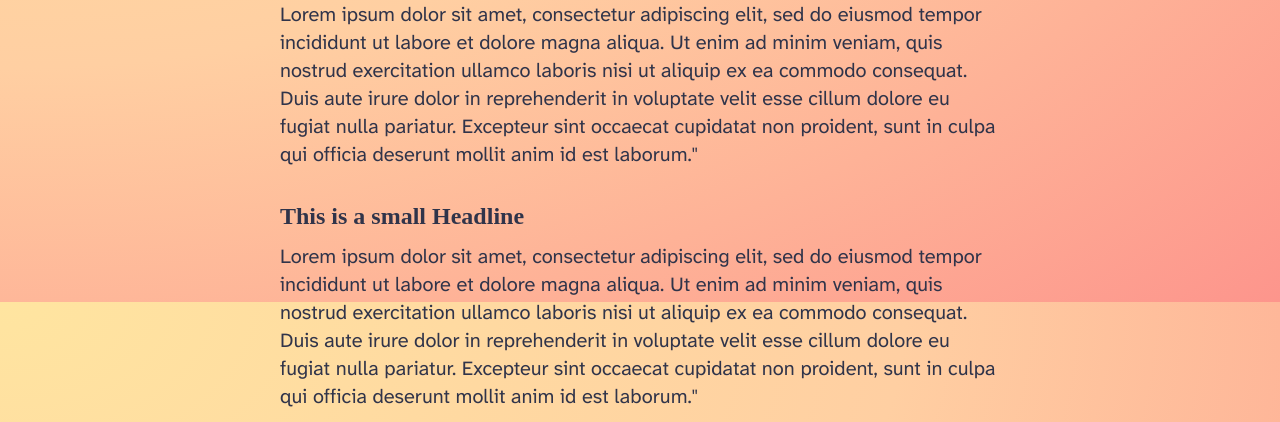
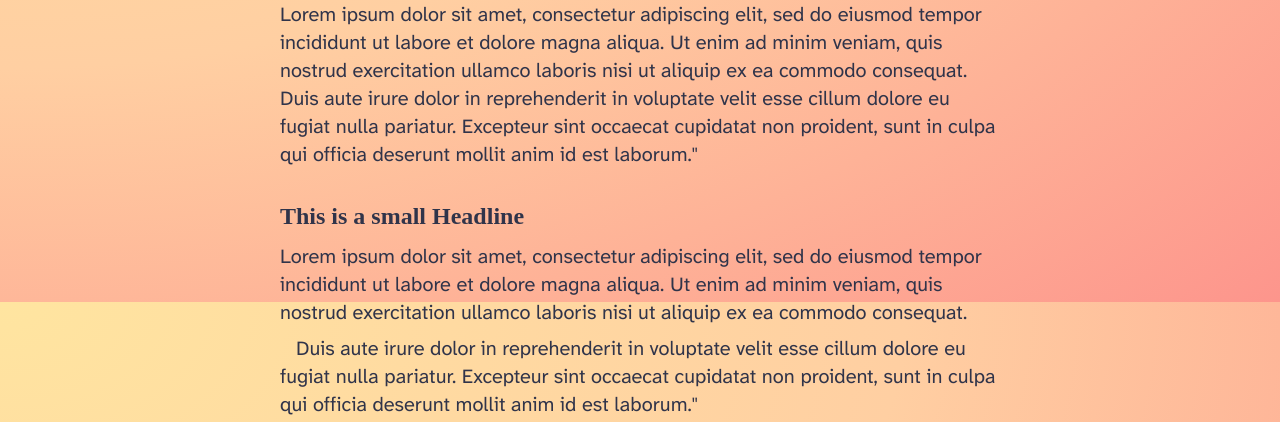
Before and after one commit to thisismayhem/thisismayhem.github.io, a plain HTML site: page index.html in a window 1280 px wide. Shown: the part 498-920 px from the top of the page. Drawn offline with Linux system fonts and the light colour scheme; a web font is replaced by a local one.

Commit message:
Aktualisieren von index.html

```diff
--- a/index.html
+++ b/index.html
@@ -27,7 +27,8 @@
     		<h2>This is a Headline</h2>
     		<p>Lorem ipsum dolor sit amet, consectetur adipiscing elit, sed do eiusmod tempor incididunt ut labore et dolore magna aliqua. Ut enim ad minim veniam, quis nostrud exercitation ullamco laboris nisi ut aliquip ex ea commodo consequat. Duis aute irure dolor in reprehenderit in voluptate velit esse cillum dolore eu fugiat nulla pariatur. Excepteur sint occaecat cupidatat non proident, sunt in culpa qui officia deserunt mollit anim id est laborum."</p>
         <h3>This is a small Headline</h3>
-        <p>Lorem ipsum dolor sit amet, consectetur adipiscing elit, sed do eiusmod tempor incididunt ut labore et dolore magna aliqua. Ut enim ad minim veniam, quis nostrud exercitation ullamco laboris nisi ut aliquip ex ea commodo consequat. Duis aute irure dolor in reprehenderit in voluptate velit esse cillum dolore eu fugiat nulla pariatur. Excepteur sint occaecat cupidatat non proident, sunt in culpa qui officia deserunt mollit anim id est laborum."</p>
+        <p>Lorem ipsum dolor sit amet, consectetur adipiscing elit, sed do eiusmod tempor incididunt ut labore et dolore magna aliqua. Ut enim ad minim veniam, quis nostrud exercitation ullamco laboris nisi ut aliquip ex ea commodo consequat.</p>
+<p>Duis aute irure dolor in reprehenderit in voluptate velit esse cillum dolore eu fugiat nulla pariatur. Excepteur sint occaecat cupidatat non proident, sunt in culpa qui officia deserunt mollit anim id est laborum."</p>
         <p>Lorem ipsum dolor sit amet, consectetur adipiscing elit, sed do eiusmod tempor incididunt ut labore et dolore magna aliqua. Ut enim ad minim veniam, quis nostrud exercitation ullamco laboris nisi ut aliquip ex ea commodo consequat. Duis aute irure dolor in reprehenderit in voluptate velit esse cillum dolore eu fugiat nulla pariatur. Excepteur sint occaecat cupidatat non proident, sunt in culpa qui officia deserunt mollit anim id est laborum."</p>
    		</article>
    		<article class="pb-xxl">
```
